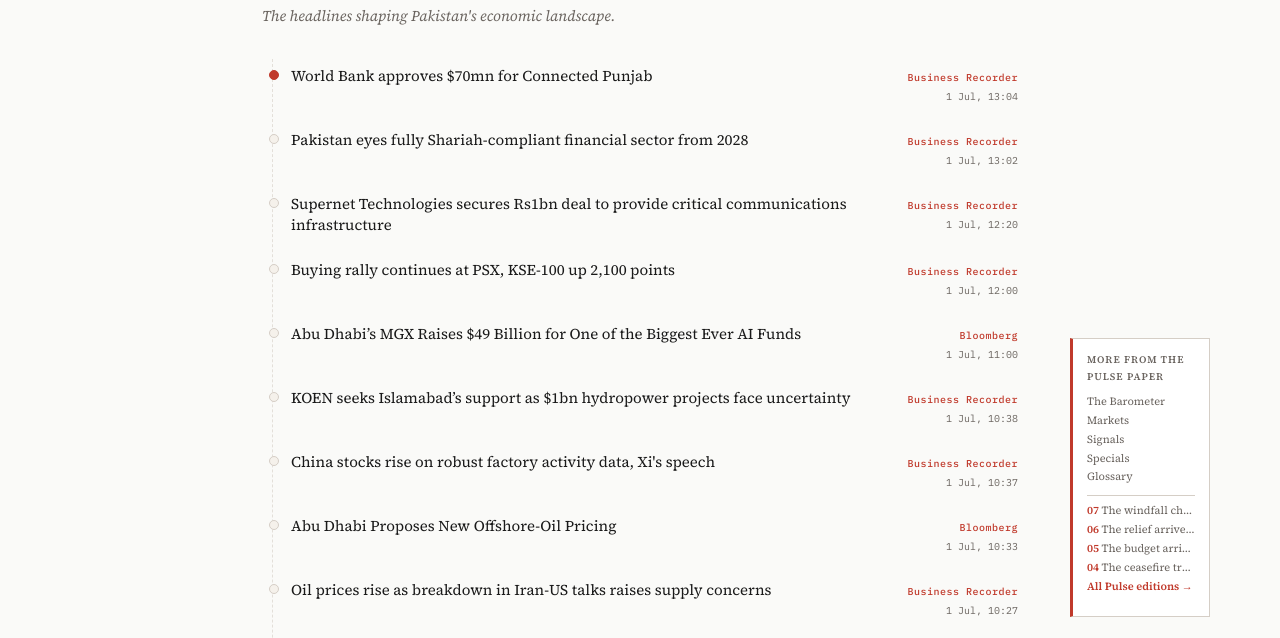
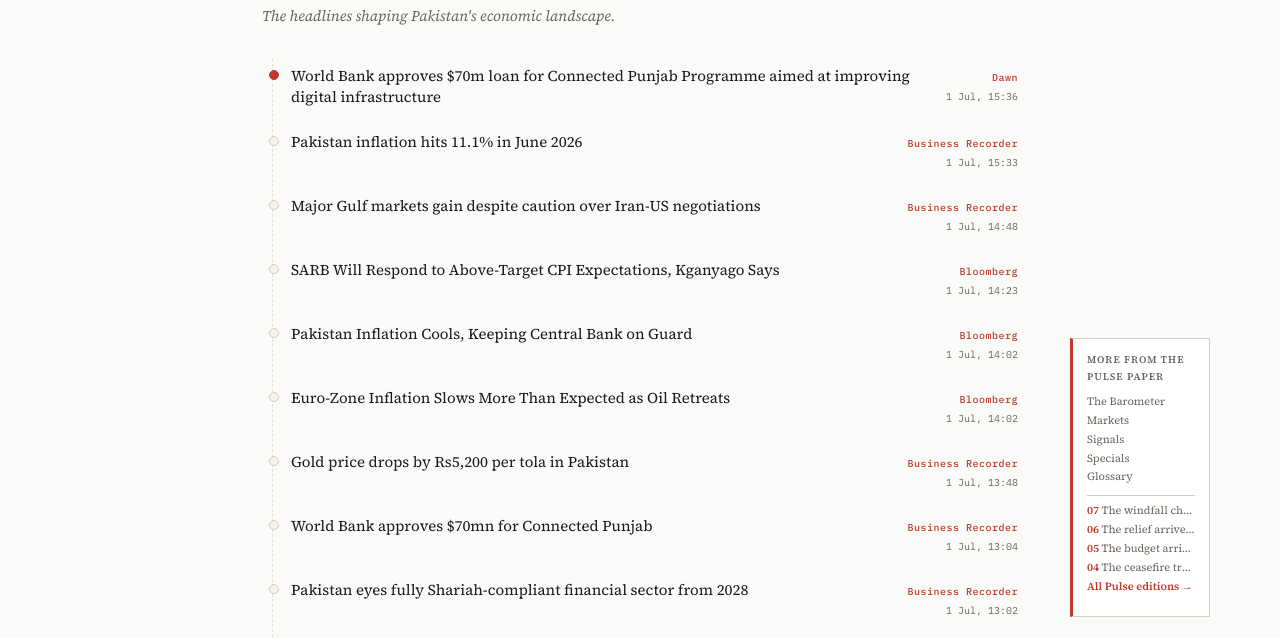
Before and after one commit to StrongerAI/thepulsepaper.com, an Astro site: page /ticker in a window 1280 px wide. Shown: the part 162-800 px from the top of the page. Built offline with nearby package versions, Linux system fonts and the light colour scheme; Astro itself is replaced by a stand-in of ours.

Commit message:
Markets auto-update: 2026-07-01 15:55 PKT

```diff
--- a/src/data/markets-alerts.json
+++ b/src/data/markets-alerts.json
@@ -1,6 +1,6 @@
 {
-  "generated_at": "2026-07-01T13:39:11.354319+05:00",
-  "generated_label": "1 July 2026, 1:39 PM PKT",
+  "generated_at": "2026-07-01T15:55:03.998747+05:00",
+  "generated_label": "1 July 2026, 3:55 PM PKT",
   "alert_count": 0,
   "alerts": [],
   "summary": "No material moves."
--- a/src/data/ticker-feed.json
+++ b/src/data/ticker-feed.json
@@ -1,4 +1,46 @@
 [
+  {
+    "title": "World Bank approves $70m loan for Connected Punjab Programme aimed at improving digital infrastructure",
+    "link": "https://www.dawn.com/news/2012188/world-bank-approves-70m-loan-for-connected-punjab-programme-aimed-at-improving-digital-infrastructure",
+    "source": "Dawn",
+    "published": "2026-07-01T15:36:43+05:00"
+  },
+  {
+    "title": "Pakistan inflation hits 11.1% in June 2026",
+    "link": "https://www.brecorder.com/news/40428026/pakistan-inflation-hits-111-in-june-2026",
+    "source": "Business Recorder",
+    "published": "2026-07-01T15:33:03+05:00"
+  },
+  {
+    "title": "Major Gulf markets gain despite caution over Iran-US negotiations",
+    "link": "https://www.brecorder.com/news/40428042/major-gulf-markets-gain-despite-caution-over-iran-us-negotiations",
+    "source": "Business Recorder",
+    "published": "2026-07-01T14:48:51+05:00"
+  },
+  {
+    "title": "SARB Will Respond to Above-Target CPI Expectations, Kganyago Says",
+    "link": "https://www.bloomberg.com/news/videos/2026-07-01/sarb-to-respond-to-above-goal-cpi-expectations-kganyago-video",
+    "source": "Bloomberg",
+    "published": "2026-07-01T14:23:27+05:00"
+  },
+  {
+    "title": "Pakistan Inflation Cools, Keeping Central Bank on Guard",
+    "link": "https://www.bloomberg.com/news/articles/2026-07-01/pakistan-inflation-cools-keeping-central-bank-on-guard",
+    "source": "Bloomberg",
+    "published": "2026-07-01T14:02:38+05:00"
+  },
+  {
+    "title": "Euro-Zone Inflation Slows More Than Expected as Oil Retreats",
+    "link": "https://www.bloomberg.com/news/articles/2026-07-01/euro-zone-inflation-slows-more-than-expected-as-oil-retreats",
+    "source": "Bloomberg",
+    "published": "2026-07-01T14:02:21+05:00"
+  },
+  {
+    "title": "Gold price drops by Rs5,200 per tola in Pakistan",
+    "link": "https://www.brecorder.com/news/40428036/gold-price-drops-by-rs2700-per-tola-in-pakistan",
+    "source": "Business Recorder",
+    "published": "2026-07-01T13:48:49+05:00"
+  },
   {
     "title": "World Bank approves $70mn for Connected Punjab",
     "link": "https://www.brecorder.com/news/40428035/world-bank-approves-70mn-for-connected-punjab",
@@ -12,22 +54,40 @@
     "published": "2026-07-01T13:02:54+05:00"
   },
   {
-    "title": "Supernet Technologies secures Rs1bn deal to provide critical communications infrastructure",
-    "link": "https://www.brecorder.com/news/40428017/supernet-technologies-secures-rs1bn-deal-to-provide-critical-communications-infrastructure",
-    "source": "Business Recorder",
-    "published": "2026-07-01T12:20:11+05:00"
+    "title": "Eni and Mercuria to Form Global Commodities Trading Venture",
+    "link": "https://www.bloomberg.com/news/articles/2026-07-01/eni-mercuria-to-form-global-energy-commodities-trading-venture",
+    "source": "Bloomberg",
+    "published": "2026-07-01T12:50:53+05:00"
   },
   {
-    "title": "Buying rally continues at PSX, KSE-100 up 2,100 points",
-    "link": "https://www.brecorder.com/news/40428010/buying-rally-continues-at-psx-kse-100-up-2100-points",
+    "title": "Palm rises on firmer Chicago soyoil, weak ringgit",
+    "link": "https://www.brecorder.com/news/40428033/palm-rises-on-firmer-chicago-soyoil-weak-ringgit",
     "source": "Business Recorder",
-    "published": "2026-07-01T12:00:24+05:00"
+    "published": "2026-07-01T12:14:22+05:00"
   },
   {
-    "title": "Abu Dhabi’s MGX Raises $49 Billion for One of the Biggest Ever AI Funds",
-    "link": "https://www.bloomberg.com/news/articles/2026-07-01/uae-abu-dhabi-s-mgx-raises-49-billion-for-one-of-the-biggest-ai-funds-ever",
-    "source": "Bloomberg",
-    "published": "2026-07-01T11:00:00+05:00"
+    "title": "Aluminium hits four-month low as Gulf risk premium fades",
+    "link": "https://www.brecorder.com/news/40428023/aluminium-hits-four-month-low-as-gulf-risk-premium-fades",
+    "source": "Business Recorder",
+    "published": "2026-07-01T11:05:48+05:00"
+  },
+  {
+    "title": "Australia, NZ dollars skid as markets wager on US rate hikes",
+    "link": "https://www.brecorder.com/news/40428022/australia-nz-dollars-skid-as-markets-wager-on-us-rate-hikes",
+    "source": "Business Recorder",
+    "published": "2026-07-01T11:01:53+05:00"
+  },
+  {
+    "title": "Gold prices slip as firmer Treasury yields, Fed rate outlook weigh",
+    "link": "https://www.brecorder.com/news/40428021/gold-prices-slip-as-firmer-treasury-yields-fed-rate-outlook-weigh",
+    "source": "Business Recorder",
+    "published": "2026-07-01T10:57:14+05:00"
+  },
+  {
+    "title": "Govt borrowing crosses FY25 level before year-end",
+    "link": "https://www.dawn.com/news/2012098/govt-borrowing-crosses-fy25-level-before-year-end",
+    "source": "Dawn",
+    "published": "2026-07-01T10:49:10+05:00"
   },
   {
     "title": "KOEN seeks Islamabad’s support as $1bn hydropower projects face uncertainty",
@@ -36,40 +96,22 @@
     "published": "2026-07-01T10:38:09+05:00"
   },
   {
-    "title": "China stocks rise on robust factory activity data, Xi's speech",
-    "link": "https://www.brecorder.com/news/40428014/china-stocks-rise-on-robust-factory-activity-data-xis-speech",
-    "source": "Business Recorder",
-    "published": "2026-07-01T10:37:03+05:00"
+    "title": "South Africa Plans to Tap Rand Sukuk Bonds This Year",
+    "link": "https://www.bloomberg.com/news/articles/2026-07-01/south-africa-plans-to-tap-existing-rand-sukuk-bonds-this-year",
+    "source": "Bloomberg",
+    "published": "2026-07-01T10:00:00+05:00"
   },
   {
-    "title": "Abu Dhabi Proposes New Offshore-Oil Pricing",
-    "link": "https://www.bloomberg.com/news/videos/2026-07-01/abu-dhabi-proposes-new-offshore-oil-pricing-video",
-    "source": "Bloomberg",
-    "published": "2026-07-01T10:33:42+05:00"
+    "title": "Gold slides for third consecutive day in global, local markets",
+    "link": "https://tribune.com.pk/story/2615910/gold-slides-for-third-consecutive-day-in-global-local-markets",
+    "source": "Express Tribune",
+    "published": "2026-07-01T09:43:25+05:00"
   },
   {
-    "title": "Oil prices rise as breakdown in Iran-US talks raises supply concerns",
-    "link": "https://www.brecorder.com/news/40428011/oil-prices-rise-as-breakdown-in-iran-us-talks-raises-supply-concerns",
-    "source": "Business Recorder",
-    "published": "2026-07-01T10:27:28+05:00"
-  },
-  {
-    "title": "Pakistan Hotels Developers files plea as winding-up remains incomplete",
-    "link": "https://www.brecorder.com/news/40428009/pakistan-hotels-developers-files-plea-as-winding-up-remains-incomplete",
-    "source": "Business Recorder",
-    "published": "2026-07-01T10:01:28+05:00"
-  },
-  {
-    "title": "Balance between population and resources must for progress: PM Shehbaz",
-    "link": "https://www.dawn.com/news/2012079/balance-between-population-and-resources-must-for-progress-pm-shehbaz",
-    "source": "Dawn",
-    "published": "2026-07-01T07:56:25+05:00"
-  },
-  {
-    "title": "Groundbreaking of ML-1 early next year: minister",
-    "link": "https://www.dawn.com/news/2012099/groundbreaking-of-ml-1-early-next-year-minister",
-    "source": "Dawn",
-    "published": "2026-07-01T07:25:43+05:00"
+    "title": "KSE-100 index gains over 2,000 points amid improving sentiment",
+    "link": "https://tribune.com.pk/story/2615905/kse-100-index-gains-over-2000-points-amid-improving-sentiment",
+    "source": "Express Tribune",
+    "published": "2026-07-01T08:58:44+05:00"
   },
   {
     "title": "FBR beats revised tax target by Rs21 billion",
@@ -84,12 +126,6 @@
     "published": "2026-07-01T07:16:13+05:00"
   },
   {
-    "title": "Split monsoon season likely this year: PMD",
-    "link": "https://www.brecorder.com/news/40427999/split-monsoon-season-likely-this-year-pmd",
-    "source": "Business Recorder",
-    "published": "2026-07-01T07:15:41+05:00"
-  },
-  {
     "title": "New govt loans to be Shariah-compliant from 2028",
     "link": "https://www.dawn.com/news/2012065/new-govt-loans-to-be-shariah-compliant-from-2028",
     "source": "Dawn",
@@ -102,34 +138,22 @@
     "published": "2026-07-01T07:14:07+05:00"
   },
   {
-    "title": "Goldman Flags Up Oil Surplus Even as Nations Rebuild Stockpiles",
-    "link": "https://www.bloomberg.com/news/articles/2026-07-01/goldman-flags-up-oil-surplus-even-as-nations-rebuild-stockpiles",
-    "source": "Bloomberg",
-    "published": "2026-07-01T06:47:23+05:00"
+    "title": "Oil prices rise as breakdown in Iran-US talks raises supply concerns",
+    "link": "https://tribune.com.pk/story/2615885/oil-prices-rise-as-breakdown-in-iran-us-talks-raises-supply-concerns",
+    "source": "Express Tribune",
+    "published": "2026-07-01T05:49:54+05:00"
   },
   {
-    "title": "Oil Steadies as Peace Talks Continue, Hormuz Traffic Recovers",
+    "title": "Oil Declines as US Says Indirect Talks With Iran Were Positive",
     "link": "https://www.bloomberg.com/news/articles/2026-06-30/latest-oil-market-news-and-analysis-for-july-1",
     "source": "Bloomberg",
     "published": "2026-07-01T03:04:24+05:00"
-  },
-  {
-    "title": "Alcoa Bets on Aluminum Boom With $5.6 Billion South32 Deal",
-    "link": "https://www.bloomberg.com/news/articles/2026-06-30/south32-sells-aluminum-assets-to-alcoa-in-5-6-billion-deal",
-    "source": "Bloomberg",
-    "published": "2026-07-01T02:44:52+05:00"
   },
   {
     "title": "Govt expects easing inflationary pressure in new fiscal year following reopening of Strait of Hormuz",
     "link": "https://www.dawn.com/news/2011978/govt-expects-easing-inflationary-pressure-in-new-fiscal-year-following-reopening-of-strait-of-hormuz",
     "source": "Dawn",
     "published": "2026-06-30T21:45:02+05:00"
-  },
-  {
-    "title": "GDP growth hits 3.7%, highest in four years",
-    "link": "https://tribune.com.pk/story/2615827/gdp-growth-hits-37-highest-in-four-years",
-    "source": "Express Tribune",
-    "published": "2026-06-30T21:29:13+05:00"
   },
   {
     "title": "Sindh motor insurance surges 1,374% after mandate",
@@ -154,29 +178,5 @@
     "link": "https://tribune.com.pk/story/2615832/investor-optimism-powers-psx-above-180k",
     "source": "Express Tribune",
     "published": "2026-06-30T21:29:13+05:00"
-  },
-  {
-    "title": "FBR misses IMF target by Rs975b",
-    "link": "https://tribune.com.pk/story/2615824/fbr-misses-imf-target-by-rs975b",
-    "source": "Express Tribune",
-    "published": "2026-06-30T21:29:12+05:00"
-  },
-  {
-    "title": "Broad money supply rises 9.5% to Rs44.3tr",
-    "link": "https://tribune.com.pk/story/2615825/broad-money-supply-rises-95-to-rs443tr",
-    "source": "Express Tribune",
-    "published": "2026-06-30T21:29:12+05:00"
-  },
-  {
-    "title": "Ex-finance minister Miftah Ismail questions utility of NFC in absence of provincial finance body",
-    "link": "https://www.dawn.com/news/2011727/ex-finance-minister-miftah-ismail-questions-utility-of-nfc-in-absence-of-provincial-finance-body",
-    "source": "Dawn",
-    "published": "2026-06-30T10:02:19+05:00"
-  },
-  {
-    "title": "Fund created to mitigate oil price shocks",
-    "link": "https://www.dawn.com/news/2011806/fund-created-to-mitigate-oil-price-shocks",
-    "source": "Dawn",
-    "published": "2026-06-30T07:59:30+05:00"
   }
 ]
```
Also changed, not shown: src/data/markets.js (+43 -43 lines), src/data/.markets-chart-history.json, src/data/.markets-prev.json, src/data/.markets-weekly-kse.json.
